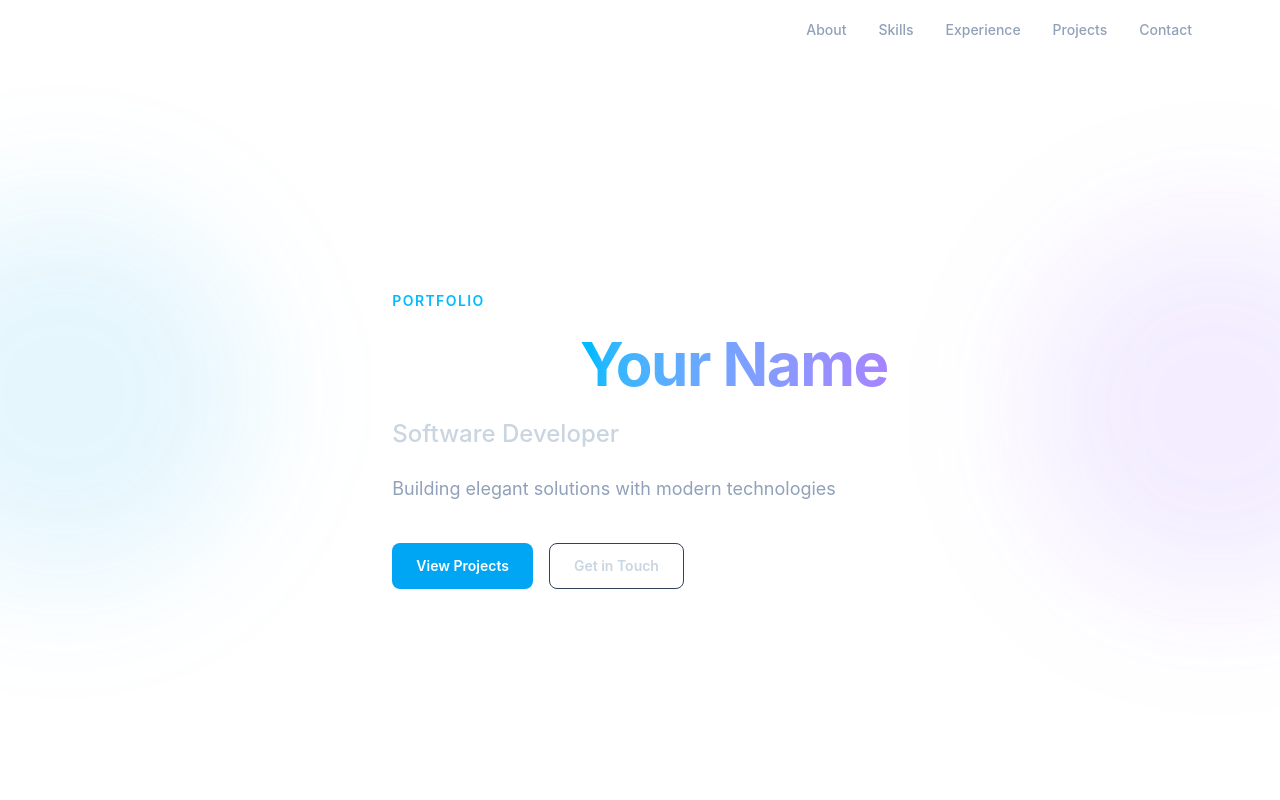
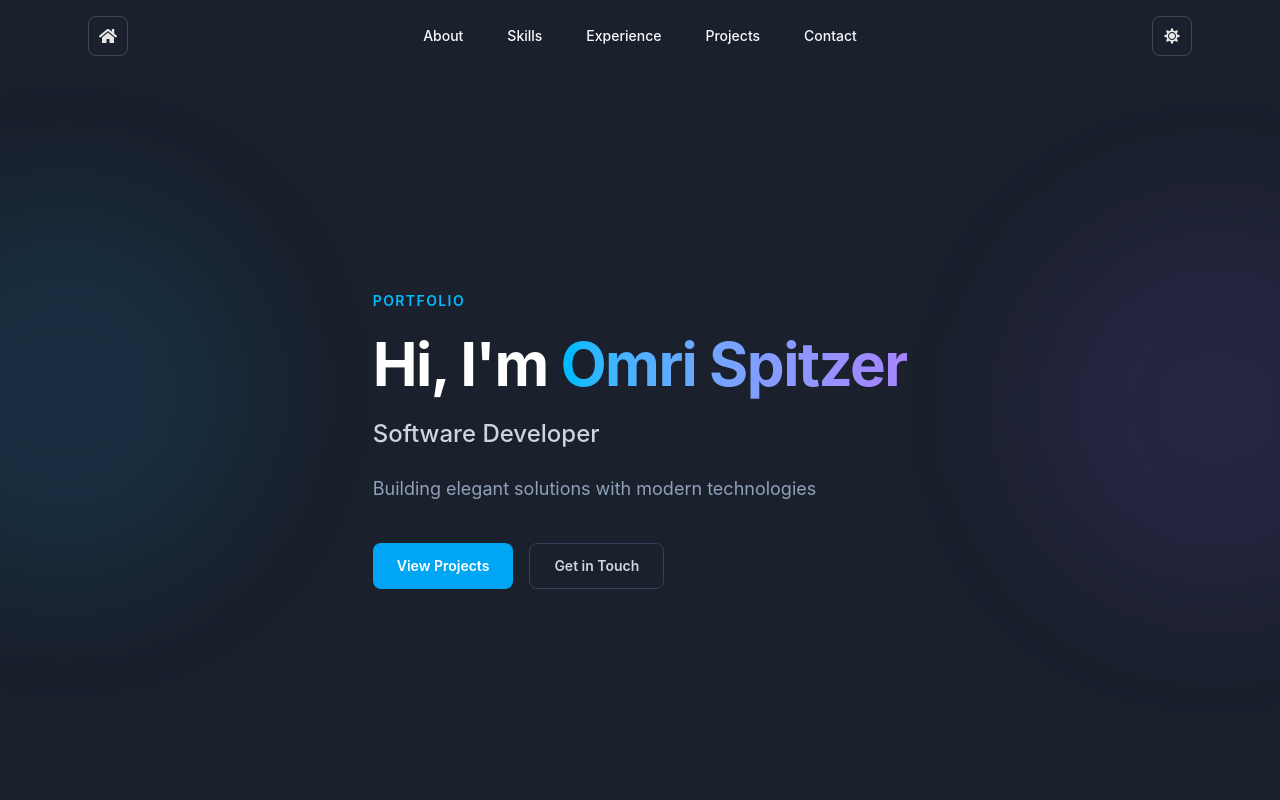
Before and after one commit to OmriSpitzer/portfolio, a React (Vite) app in the folder myapp/: page / in a window 1280 px wide. Shown: the top 800 px of the page. Built offline with nearby package versions, Linux system fonts and the light colour scheme.

Commit message:
header update

```diff
--- a/myapp/package.json
+++ b/myapp/package.json
@@ -10,6 +10,9 @@
     "preview": "vite preview"
   },
   "dependencies": {
+    "@fortawesome/fontawesome-svg-core": "^1.3.0",
+    "@fortawesome/free-solid-svg-icons": "^5.15.4",
+    "@fortawesome/react-fontawesome": "^0.2.6",
     "@tailwindcss/vite": "^4.3.1",
     "react": "^19.2.7",
     "react-dom": "^19.2.7",
--- /dev/null
+++ b/myapp/src/components/buttons/HeaderButton.jsx
@@ -0,0 +1,46 @@
+/**
+ * Header button component
+ */
+
+import { FontAwesomeIcon } from '@fortawesome/react-fontawesome'
+
+const HeaderButton = ({ label, icon, onClick, isExpandLeft = false }) => {
+    /* If no label and no icon, return null */
+    if (!label && !icon) {
+        return null;
+    }
+
+    return (
+        <div className="group relative h-10 w-10 shrink-0">
+            <button
+                type="button"
+                className={`
+                    absolute top-0 flex px-3 h-10 max-w-10 items-center justify-center overflow-hidden
+                    whitespace-nowrap rounded-lg border cursor-pointer
+                    transition-[max-width,background-color,color,gap,padding] duration-300 ease-in-out
+                    hover:text-[var(--color-accent)] group-hover:max-w-48 group-hover:gap-2 group-hover:px-3
+                    group-hover:justify-start group-hover:bg-[var(--header-menu-bg)] group-hover:z-20
+                    ${isExpandLeft ? 'right-0 flex-row-reverse' : 'left-0'}`}
+                style={{
+                    borderColor: 'var(--header-button-border)',
+                    color: 'var(--color-secondary)',
+                }}
+                onClick={onClick}
+            >
+                {label && (
+                    <span
+                        className="
+                            max-w-0 overflow-hidden text-md font-bold opacity-0
+                            transition-[max-width,opacity] duration-300 ease-in-out
+                            group-hover:max-w-40 group-hover:opacity-100"
+                    >
+                        {label}
+                    </span>
+                )}
+                {icon && <FontAwesomeIcon icon={icon} className="shrink-0" />}
+            </button>
+        </div>
+    )
+}
+
+export default HeaderButton
--- a/myapp/src/components/sections/Header.jsx
+++ b/myapp/src/components/sections/Header.jsx
@@ -3,84 +3,77 @@
  */
 
 import { useEffect, useState } from 'react'
-import { usePortfolio } from '../../contexts/PortfolioContext'
+import { useInterface } from '../../contexts'
 import NAVIGATION_MAP from '../../maps/NAVIGATION_MAP'
+import { faSun, faMoon, faHome } from '@fortawesome/free-solid-svg-icons'
+import HeaderButton from '../buttons/HeaderButton'
 
-export default function Header() {
-  const { portfolioData } = usePortfolio()
-  const { profile } = portfolioData
-  const [menuOpen, setMenuOpen] = useState(false)
+const Header = () => {
+  const { theme, toggleTheme } = useInterface()
+
+  /* Scrolled state */
   const [scrolled, setScrolled] = useState(false)
 
+  /* Is dark theme */
+  const isDark = theme === 'dark-mode'
+
+  /* Scroll to top */
+  const scrollToTop = () => window.scrollTo({ top: 0, behavior: 'smooth' })
+
+  /* Use effect to set scrolled state */
   useEffect(() => {
     const onScroll = () => setScrolled(window.scrollY > 20)
     window.addEventListener('scroll', onScroll, { passive: true })
     return () => window.removeEventListener('scroll', onScroll)
   }, [])
 
-  const closeMenu = () => setMenuOpen(false)
-
   return (
     <header
-      className={`fixed inset-x-0 top-0 z-50 transition-all duration-300 ${
-        scrolled
-          ? 'border-b border-slate-800/80 bg-slate-950/90 backdrop-blur-md'
-          : 'bg-transparent'
-      }`}
+      className={`
+        fixed inset-x-0 top-0 z-50 transition-all duration-300
+        ${scrolled ?
+          'border-b backdrop-blur-md opacity-90' :
+          'border-b border-transparent'
+        }`
+      }
+      style={{
+        backgroundColor: scrolled ? 'var(--header-bg-scrolled)' : 'transparent',
+        borderColor: scrolled ? 'var(--header-border)' : 'transparent',
+      }}
     >
-      <div className="mx-auto flex max-w-6xl items-center justify-between px-4 py-4 md:px-6">
-        <a
-          href="#"
-          className="text-lg font-bold tracking-tight text-white transition-colors hover:text-sky-400"
-        >
-          {profile?.name?.split(' ').map((n) => n[0]).join('') ?? 'YN'}
-        </a>
+      {/* Header content */}
+      <div className="mx-auto flex max-w-6xl items-center justify-between gap-4 px-4 py-4 md:px-6">
+        {/* Home button */}
+        <HeaderButton
+          label="Home"
+          icon={faHome}
+          onClick={scrollToTop}
+          isExpandLeft={false}
+        />
 
-        <nav className="hidden items-center gap-8 md:flex">
+        {/* Navigation */}
+        <nav className="hidden items-center gap-5 md:flex">
           {NAVIGATION_MAP.map((link) => (
             <a
               key={link.href}
               href={link.href}
-              className="text-sm font-medium text-slate-400 transition-colors hover:text-white"
+              className="text-sm font-medium transition-colors hover:bg-[var(--header-hover-bg)] rounded-lg px-3 py-2"
             >
               {link.label}
             </a>
           ))}
         </nav>
 
-        <button
-          type="button"
-          className="flex h-10 w-10 items-center justify-center rounded-lg border border-slate-700 text-slate-300 md:hidden"
-          onClick={() => setMenuOpen((open) => !open)}
-          aria-label="Toggle menu"
-          aria-expanded={menuOpen}
-        >
-          <svg className="h-5 w-5" fill="none" viewBox="0 0 24 24" stroke="currentColor">
-            {menuOpen ? (
-              <path strokeLinecap="round" strokeLinejoin="round" strokeWidth={2} d="M6 18L18 6M6 6l12 12" />
-            ) : (
-              <path strokeLinecap="round" strokeLinejoin="round" strokeWidth={2} d="M4 6h16M4 12h16M4 18h16" />
-            )}
-          </svg>
-        </button>
+        {/* Theme toggle button */}
+        <HeaderButton
+          label={isDark ? 'Light mode' : 'Dark mode'}
+          icon={isDark ? faSun : faMoon}
+          onClick={toggleTheme}
+          isExpandLeft={true}
+        />
       </div>
-
-      {menuOpen && (
-        <nav className="border-t border-slate-800 bg-slate-950/95 px-4 py-4 md:hidden">
-          <div className="flex flex-col gap-1">
-            {NAVIGATION_MAP.map((link) => (
-              <a
-                key={link.href}
-                href={link.href}
-                onClick={closeMenu}
-                className="rounded-lg px-3 py-2.5 text-sm font-medium text-slate-300 transition-colors hover:bg-slate-800 hover:text-white"
-              >
-                {link.label}
-              </a>
-            ))}
-          </div>
-        </nav>
-      )}
     </header>
   )
 }
+
+export default Header
--- a/myapp/src/contexts/InterfaceContext.jsx
+++ b/myapp/src/contexts/InterfaceContext.jsx
@@ -20,11 +20,11 @@ export const InterfaceProvider = ({ children }) => {
         setTheme(theme === 'dark-mode' ? 'light-mode' : 'dark-mode');
     }
 
-    return <InterfaceContext.Provider value={{ theme, toggleTheme }} >
-        <div className={`min-h-screen ${theme} text-slate-100`}>
+    return <InterfaceContext.Provider value={{ theme, toggleTheme }}>
+        <div className={`min-h-screen ${theme}`}>
             {children}
         </div>
-    </InterfaceContext.Provider >
+    </InterfaceContext.Provider>
 }
 
 /* Export the hook */
--- /dev/null
+++ b/myapp/src/contexts/index.js
@@ -0,0 +1,2 @@
+export { PortfolioProvider, usePortfolio } from './PortfolioContext'
+export { InterfaceProvider, useInterface } from './InterfaceContext'
--- a/myapp/src/data/profile.json
+++ b/myapp/src/data/profile.json
@@ -1,10 +1,10 @@
 {
-  "name": "Your Name",
+  "name": "Omri Spitzer",
   "title": "Software Developer",
   "tagline": "Building elegant solutions with modern technologies",
   "about": "Write a short professional summary about yourself, your background, and what drives you as a developer. This section is a great place to highlight your passion and career goals.",
-  "email": "your.email@example.com",
-  "location": "Your City, Country",
+  "email": "omrisimo1@gmail.com",
+  "location": "Kiryat Tivon, Israel",
   "resumeUrl": "#",
   "social": {
     "github": "#",
--- a/myapp/src/index.css
+++ b/myapp/src/index.css
@@ -11,12 +11,28 @@ body {
   -moz-osx-font-smoothing: grayscale;
 }
 
-#dark-mode {
+.dark-mode {
   background-color: #1a202c;
   color: #f7fafc;
+  --color-secondary: #e6e6e6;
+  --color-tertiary: #94a3b8;
+  --color-accent: #38bdf8;
+  --header-bg-scrolled: rgb(26 32 44 / 0.9);
+  --header-border: rgb(148 163 184 / 0.2);
+  --header-menu-bg: rgb(26 32 44 / 0.95);
+  --header-hover-bg: rgb(51 65 85 / 0.6);
+  --header-button-border: rgb(148 163 184 / 0.3);
 }
 
-#light-mode {
+.light-mode {
   background-color: #f7fafc;
   color: #1a202c;
+  --color-secondary: #334155;
+  --color-tertiary: #64748b;
+  --color-accent: #0284c7;
+  --header-bg-scrolled: rgb(247 250 252 / 0.9);
+  --header-border: rgb(148 163 184 / 0.35);
+  --header-menu-bg: rgb(247 250 252 / 0.98);
+  --header-hover-bg: rgb(226 232 240 / 0.8);
+  --header-button-border: rgb(148 163 184 / 0.45);
 }
```
Also changed, not shown: myapp/src/App.jsx (line endings or trailing spaces), 1 other file (tests, documents, lock files or other folders).
